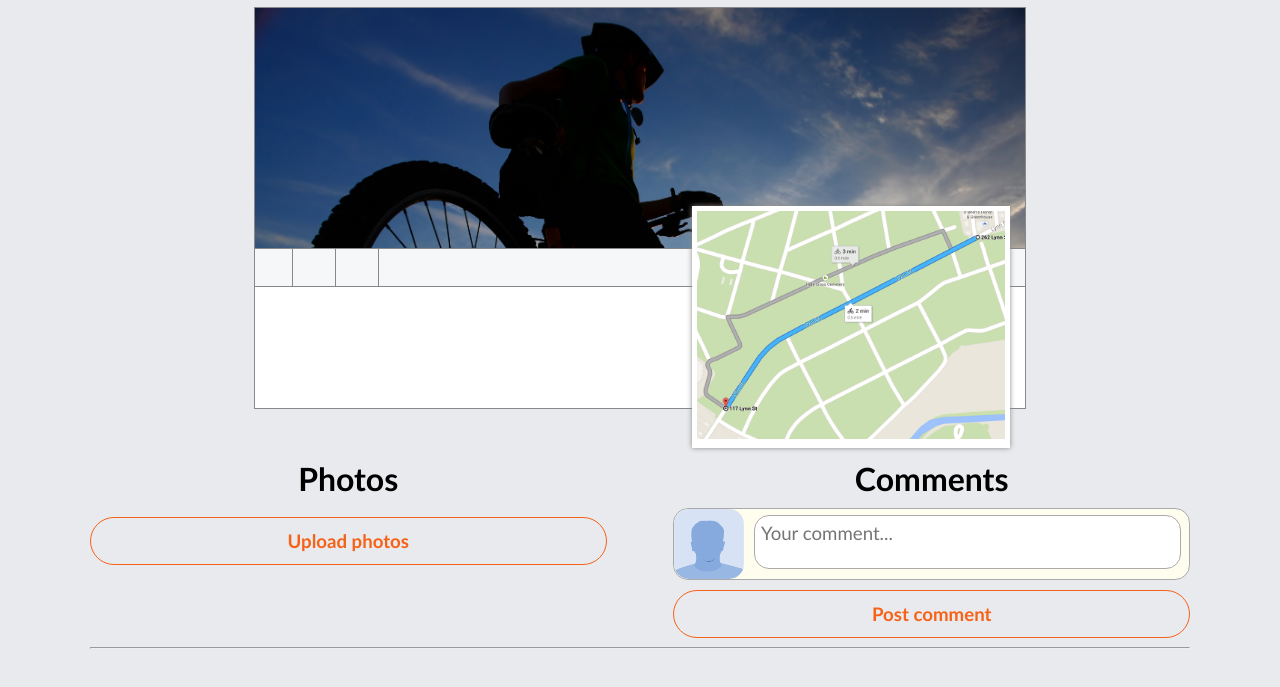
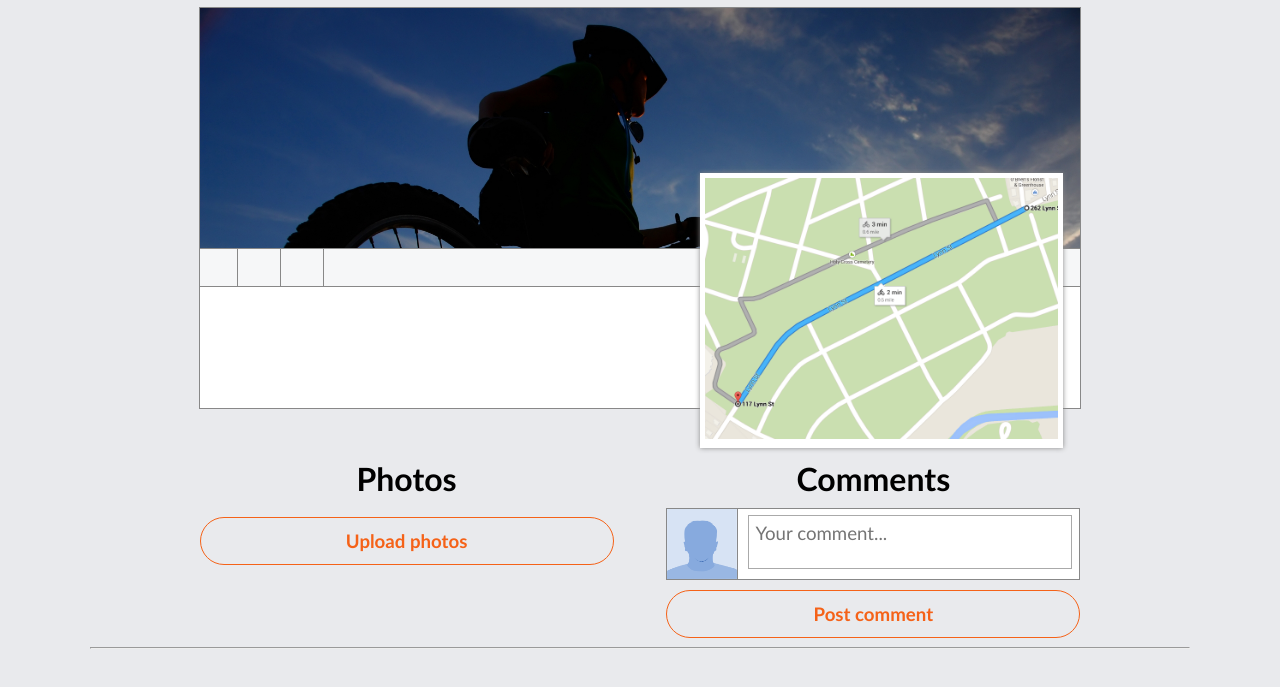
Before and after one commit to alec-heif/spokes-project, a plain HTML site: page trail.html in a window 1280 px wide. Shown: the part 63-750 px from the top of the page. Drawn offline with nearby package versions, Linux system fonts and the light colour scheme.

Commit message:
trail: change comment style

```diff
--- a/global.css
+++ b/global.css
@@ -78,8 +78,8 @@ html, body {
 }
 
 .right_col {
-  float:right;
   width: 47%;
+  float: right;
 }
 
 
@@ -168,12 +168,11 @@ img {
 
 
 .comment {
-  border: 1px solid #aaa;
-  border-radius: 15px;
+  border: 1px solid #888;
   min-height: 70px;
   margin-bottom: 10px;
   position: relative;
-  background-color: #FFFEEE;
+  background-color: #FFF;
 }
 
 .comment_text {
@@ -183,12 +182,12 @@ img {
 }
 
 .comment_author_image {
-  border-radius: 15px;
   width: 70px;
   height: 70px;
   float: left;
   margin-right: 10px;
   margin-bottom: 10px;
+  border-right: 1px solid #888;
 }
 
 .comment .author {
@@ -198,7 +197,6 @@ img {
 }
 
 .comment textarea {
-  border-radius: 15px;
   border: 1px solid #aaa;
   padding: 6px;
   width: calc(100% - 90px);
@@ -211,7 +209,7 @@ img {
 
 #trail_info_block {
   background-color: #fff;
-  width: 70%;
+  width: 80%;
   height: 400px;
   margin-left: auto;
   margin-right: auto;
@@ -279,3 +277,9 @@ div.vertical-rule {
 #map_image {
   width: 100%;
 }
+
+#trail_photos_and_comments {
+  width: 80%;
+  margin-left: auto;
+  margin-right: auto;
+}
```
